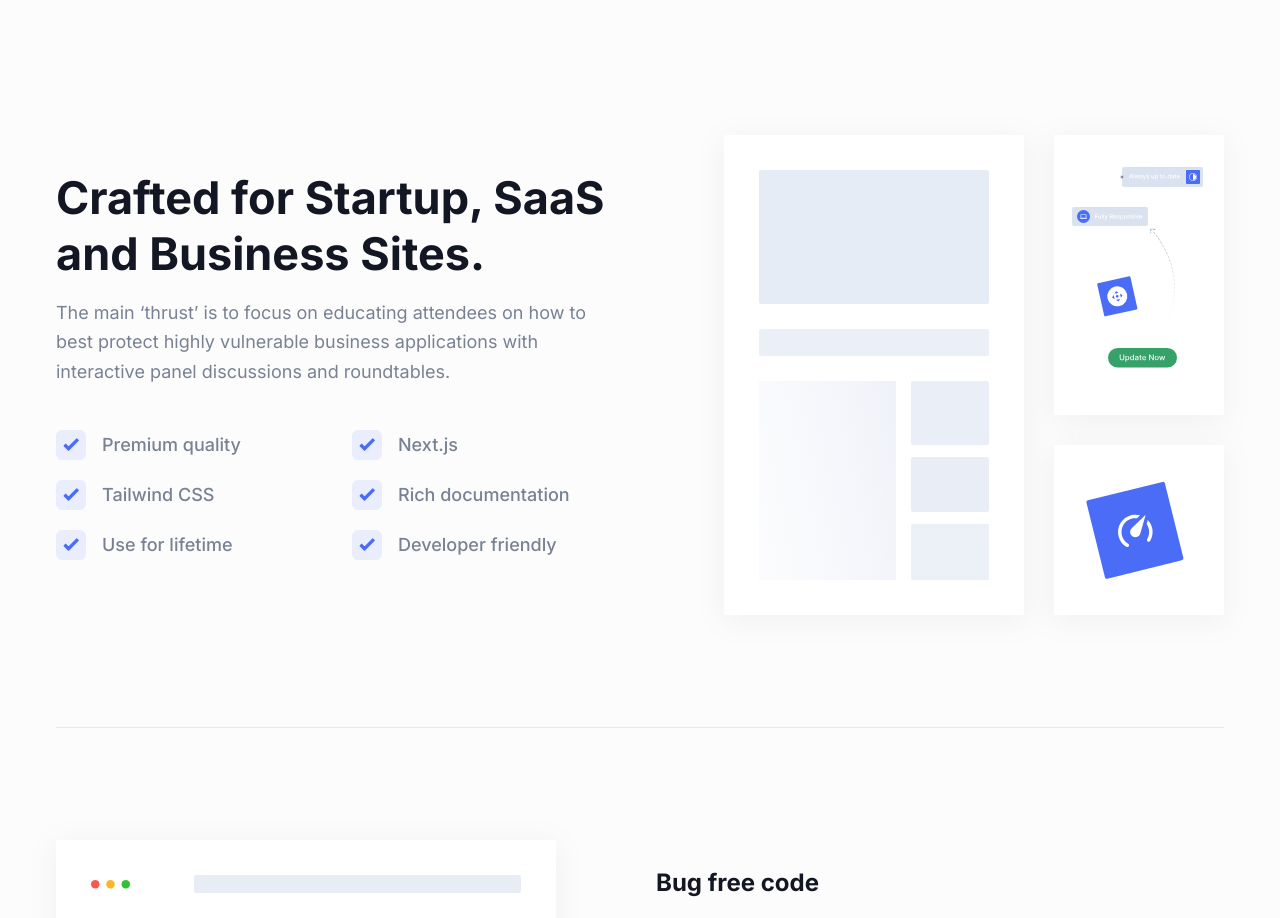
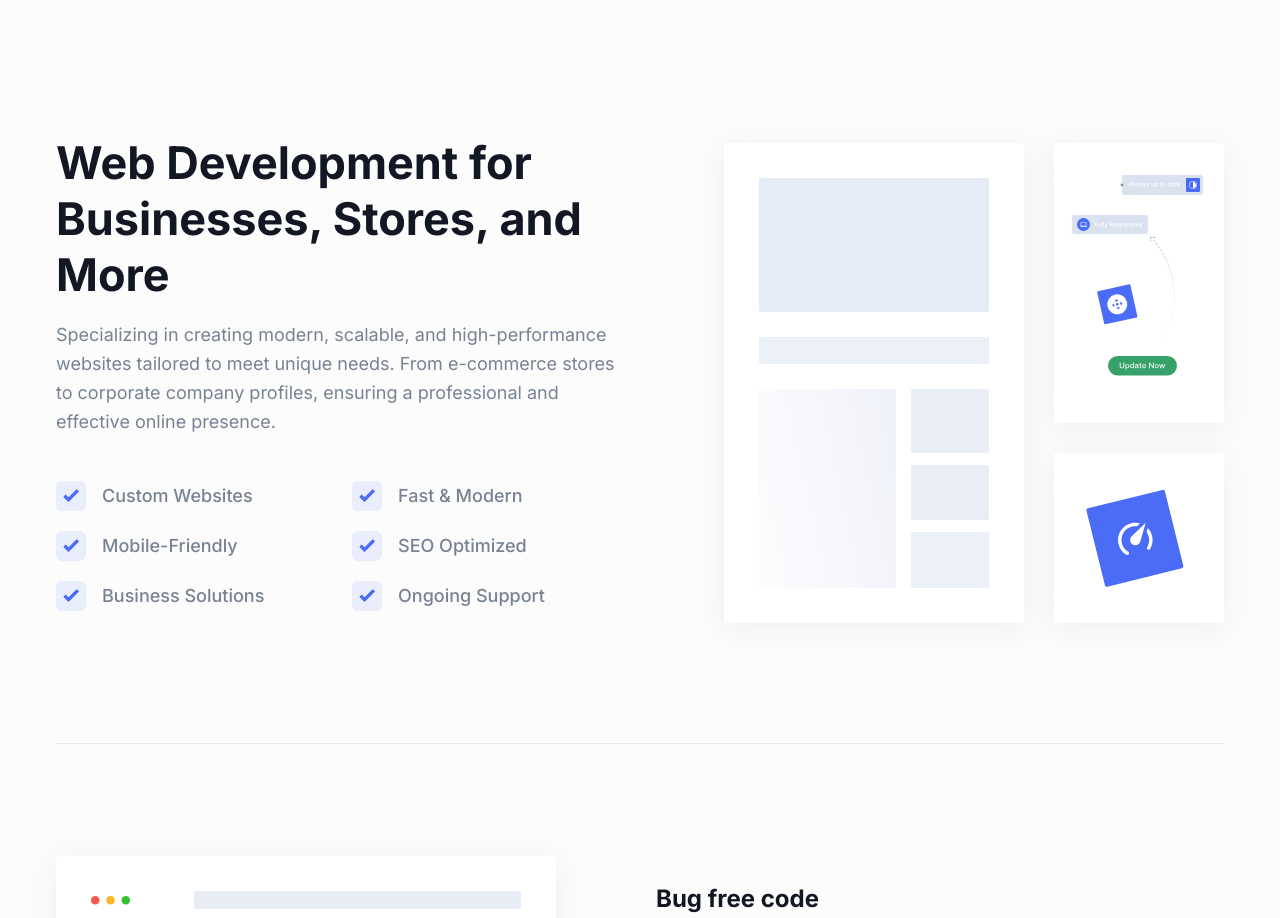
Before and after one commit to LessZxD/CompaProf, a Next.js app: page / in a window 1280 px wide. Shown: the part 1820-2738 px from the top of the page. Built offline with nearby package versions, Linux system fonts and the light colour scheme.

Commit message:
changes: web development page

```diff
--- a/src/components/About/AboutSectionOne.tsx
+++ b/src/components/About/AboutSectionOne.tsx
@@ -24,8 +24,8 @@ const AboutSectionOne = () => {
           <div className="-mx-4 flex flex-wrap items-center">
             <div className="w-full px-4 lg:w-1/2">
               <SectionTitle
-                title="Crafted for Startup, SaaS and Business Sites."
-                paragraph="The main ‘thrust’ is to focus on educating attendees on how to best protect highly vulnerable business applications with interactive panel discussions and roundtables."
+                title="Web Development for Businesses, Stores, and More"
+                paragraph="Specializing in creating modern, scalable, and high-performance websites tailored to meet unique needs. From e-commerce stores to corporate company profiles, ensuring a professional and effective online presence."
                 mb="44px"
               />
 
@@ -35,15 +35,15 @@ const AboutSectionOne = () => {
               >
                 <div className="mx-[-12px] flex flex-wrap">
                   <div className="w-full px-3 sm:w-1/2 lg:w-full xl:w-1/2">
-                    <List text="Premium quality" />
-                    <List text="Tailwind CSS" />
-                    <List text="Use for lifetime" />
+                    <List text="Custom Websites" />
+                    <List text="Mobile-Friendly" />
+                    <List text="Business Solutions" />
                   </div>
 
                   <div className="w-full px-3 sm:w-1/2 lg:w-full xl:w-1/2">
-                    <List text="Next.js" />
-                    <List text="Rich documentation" />
-                    <List text="Developer friendly" />
+                    <List text="Fast & Modern" />
+                    <List text="SEO Optimized" />
+                    <List text="Ongoing Support" />
                   </div>
                 </div>
               </div>
```
